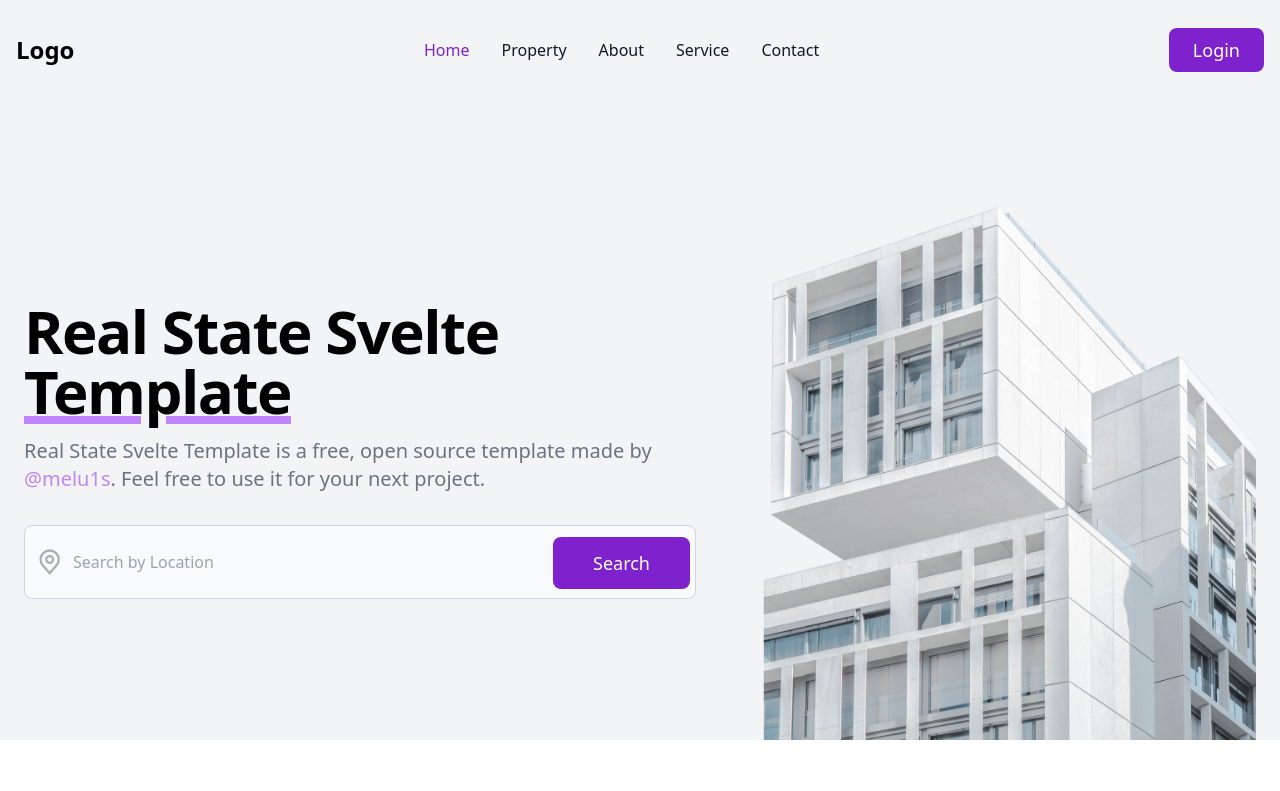
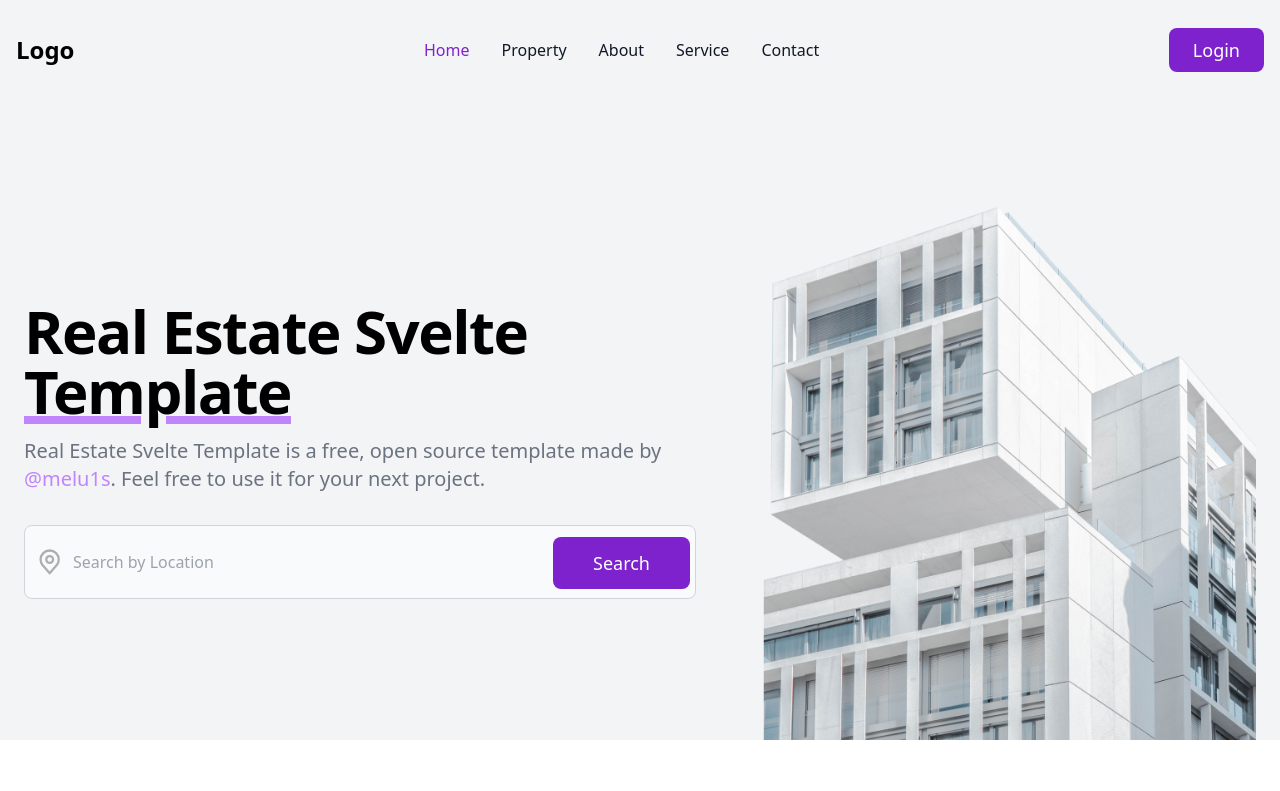
Before and after one commit to lyon93/svelte-real-estate-landing, a SvelteKit app: page / in a window 1280 px wide. Shown: the top 791 px of the page. Built offline with nearby package versions, Linux system fonts and the light colour scheme.

Commit message:
Fix typo

```diff
--- a/src/routes/+page.svelte
+++ b/src/routes/+page.svelte
@@ -97,13 +97,13 @@
 				<h1
 					class="max-w-2xl mb-4 text-4xl font-extrabold tracking-tight leading-none md:text-5xl xl:text-6xl"
 				>
-					Real State Svelte
+					Real Estate Svelte
 					<span class="underline underline-offset-2 decoration-8 decoration-purple-400"
 						>Template</span
 					>
 				</h1>
 				<p class="max-w-2xl mb-6 font-light text-gray-500 lg:mb-8 md:text-lg lg:text-xl">
-					Real State Svelte Template is a free, open source template made by <a
+					Real Estate Svelte Template is a free, open source template made by <a
 						class="text-purple-400"
 						href="https://x.com/melu1s"><strong>@melu1s</strong></a
 					>. Feel free to use it for your next project.
```
